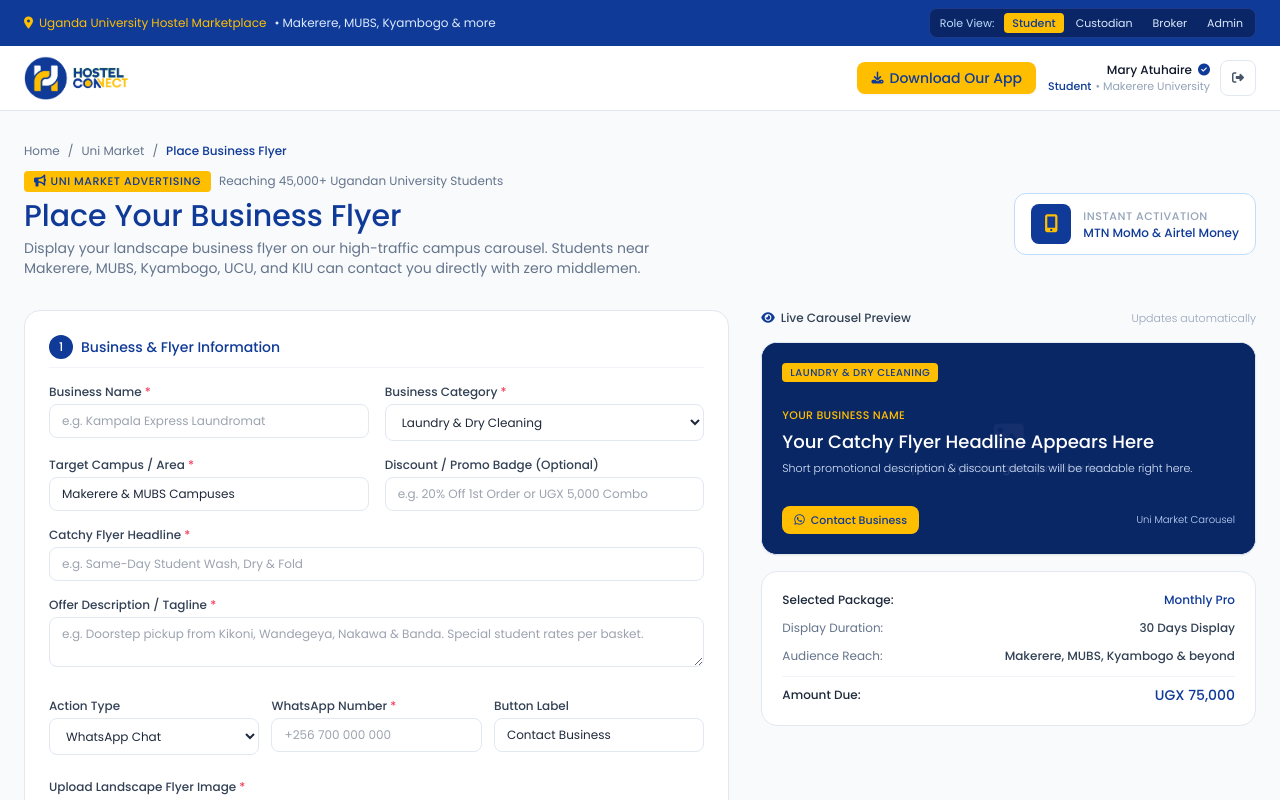
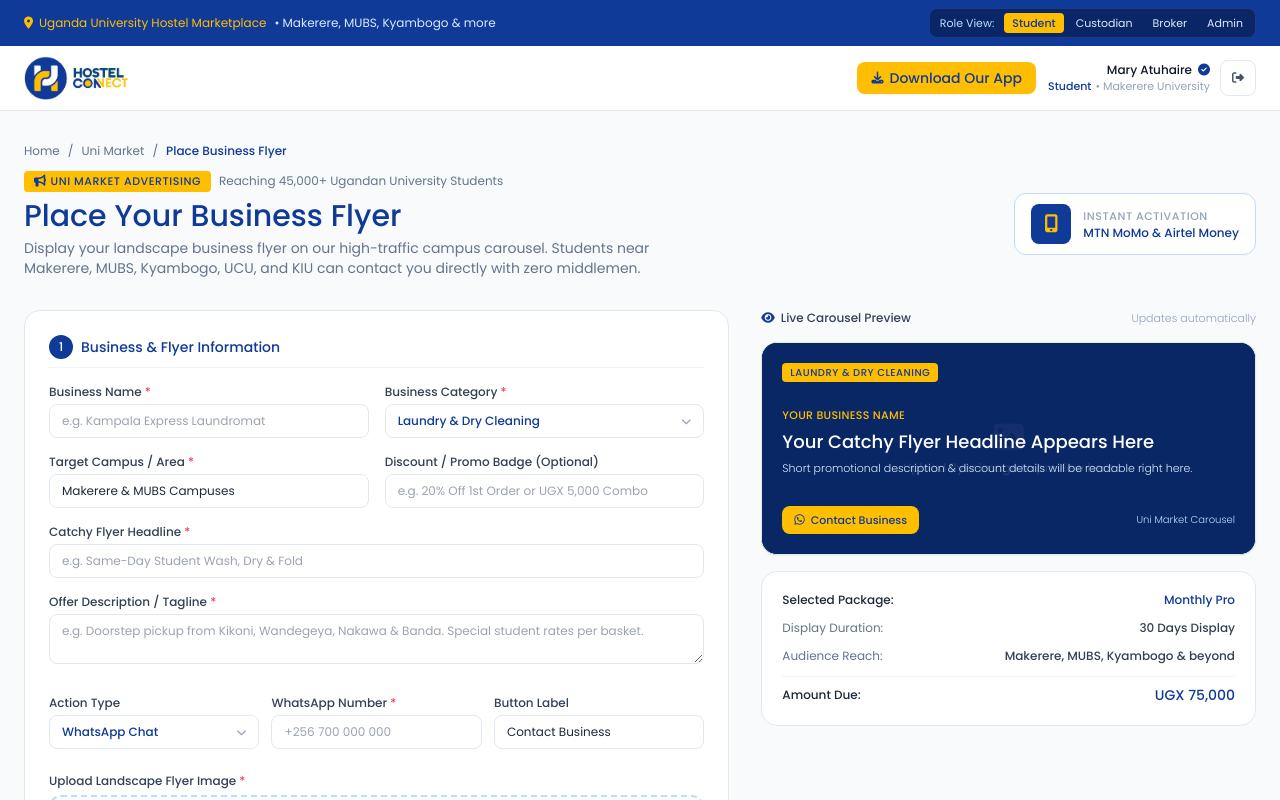
Before and after one commit to ladsontech/hostel_connect, a Next.js app: page /uni-market/advertise in a window 1280 px wide. Shown: the top 800 px of the page. Built offline with nearby package versions, Linux system fonts and the light colour scheme.

Commit message:
Replace all native selects app-wide with bounded custom dropdown menus

```diff
--- a/src/app/uni-market/advertise/page.tsx
+++ b/src/app/uni-market/advertise/page.tsx
@@ -6,6 +6,7 @@ import { useRouter } from 'next/navigation';
 import Navbar from '@/components/Navbar';
 import Footer from '@/components/Footer';
 import FaIcon from '@/components/FaIcon';
+import BoundedSelect from '@/components/BoundedSelect';
 import { formatUGX } from '@/lib/utils';
 import { BusinessFlyer } from '@/components/UniMarketCarousel';
 
@@ -287,22 +288,23 @@ export default function AdvertisePage() {
                   <label className="block text-slate-700 font-medium mb-1">
                     Business Category <span className="text-rose-500">*</span>
                   </label>
-                  <select
+                  <BoundedSelect
                     value={category}
-                    onChange={(e) => setCategory(e.target.value)}
-                    className="w-full px-3 py-2 rounded-lg border border-slate-200 focus:outline-hidden focus:border-[#0f3a98] text-slate-800 bg-white"
-                  >
-                    <option value="Laundry & Dry Cleaning">Laundry & Dry Cleaning</option>
-                    <option value="Student Cafe & Meals">Student Cafe & Meals</option>
-                    <option value="Laptop & Phone Repair">Laptop & Phone Repair</option>
-                    <option value="Printing & Binding">Printing & Binding</option>
-                    <option value="Campus Transit & Boda">Campus Transit & Boda</option>
-                    <option value="Gym & Student Wellness">Gym & Student Wellness</option>
-                    <option value="Supermarket & Essentials">Supermarket & Essentials</option>
-                    <option value="Salon & Grooming">Salon & Grooming</option>
-                    <option value="Hostel Furnishing & Decor">Hostel Furnishing & Decor</option>
-                    <option value="Campus Services">Campus Services</option>
-                  </select>
+                    onChange={setCategory}
+                    className="text-xs"
+                    options={[
+                      { value: 'Laundry & Dry Cleaning', label: 'Laundry & Dry Cleaning' },
+                      { value: 'Student Cafe & Meals', label: 'Student Cafe & Meals' },
+                      { value: 'Laptop & Phone Repair', label: 'Laptop & Phone Repair' },
+                      { value: 'Printing & Binding', label: 'Printing & Binding' },
+                      { value: 'Campus Transit & Boda', label: 'Campus Transit & Boda' },
+                      { value: 'Gym & Student Wellness', label: 'Gym & Student Wellness' },
+                      { value: 'Supermarket & Essentials', label: 'Supermarket & Essentials' },
+                      { value: 'Salon & Grooming', label: 'Salon & Grooming' },
+                      { value: 'Hostel Furnishing & Decor', label: 'Hostel Furnishing & Decor' },
+                      { value: 'Campus Services', label: 'Campus Services' },
+                    ]}
+                  />
                 </div>
 
                 <div>
@@ -367,15 +369,16 @@ export default function AdvertisePage() {
                   <label className="block text-xs text-slate-700 font-medium mb-1">
                     Action Type
                   </label>
-                  <select
+                  <BoundedSelect<'whatsapp' | 'call' | 'link'>
                     value={contactType}
-                    onChange={(e) => setContactType(e.target.value as any)}
-                    className="w-full px-3 py-2 rounded-lg border border-slate-200 focus:outline-hidden focus:border-[#0f3a98] text-xs text-slate-800 bg-white"
-                  >
-                    <option value="whatsapp">WhatsApp Chat</option>
-                    <option value="call">Phone Call</option>
-                    <option value="link">Website Link</option>
-                  </select>
+                    onChange={setContactType}
+                    className="text-xs"
+                    options={[
+                      { value: 'whatsapp', label: 'WhatsApp Chat' },
+                      { value: 'call', label: 'Phone Call' },
+                      { value: 'link', label: 'Website Link' },
+                    ]}
+                  />
                 </div>
 
                 <div>
--- a/src/components/AuthModal.tsx
+++ b/src/components/AuthModal.tsx
@@ -5,6 +5,7 @@ import { useRouter } from 'next/navigation';
 import { useAuth } from '@/lib/auth-context';
 import { UserRole } from '@/types';
 import FaIcon from './FaIcon';
+import BoundedSelect from './BoundedSelect';
 
 interface AuthModalProps {
   isOpen: boolean;
@@ -544,17 +545,19 @@ export default function AuthModal({ isOpen, onClose, initialMode = 'login' }: Au
                 <div>
                   <label className="block text-xs font-medium text-slate-700 mb-1">University & Course</label>
                   <div className="space-y-2">
-                    <select
+                    <BoundedSelect
                       value={university}
-                      onChange={e => setUniversity(e.target.value)}
-                      className="w-full px-3 py-2 text-sm rounded-xl border border-slate-300 focus:outline-none focus:ring-2 focus:ring-[#0f3a98] font-normal bg-white"
-                    >
-                      <option>Makerere University</option>
-                      <option>MUBS (Makerere Business School)</option>
-                      <option>Kyambogo University</option>
-                      <option>Uganda Christian University (UCU)</option>
-                      <option>KIU (Kampala International University)</option>
-                    </select>
+                      onChange={setUniversity}
+                      className="text-sm"
+                      buttonClassName="rounded-xl border-slate-300"
+                      options={[
+                        { value: 'Makerere University', label: 'Makerere University' },
+                        { value: 'MUBS (Makerere Business School)', label: 'MUBS (Makerere Business School)' },
+                        { value: 'Kyambogo University', label: 'Kyambogo University' },
+                        { value: 'Uganda Christian University (UCU)', label: 'Uganda Christian University (UCU)' },
+                        { value: 'KIU (Kampala International University)', label: 'KIU (Kampala International University)' },
+                      ]}
+                    />
                     <input
                       type="text"
                       placeholder="Course name (e.g. B. Education)"
--- /dev/null
+++ b/src/components/BoundedSelect.tsx
@@ -0,0 +1,98 @@
+'use client';
+
+import React, { useState, useEffect, useRef } from 'react';
+import FaIcon from './FaIcon';
+
+export interface BoundedSelectOption<T extends string = string> {
+  value: T;
+  label: string;
+}
+
+/**
+ * Bounded custom dropdown menu styled in Hostel Connect theme blue (#0f3a98)
+ * that stays strictly within its container width on mobile frames without
+ * native OS <select> popup overflow.
+ */
+export default function BoundedSelect<T extends string = string>({
+  value,
+  options,
+  onChange,
+  placeholder = 'Select option...',
+  className = '',
+  buttonClassName = '',
+  menuClassName = '',
+}: {
+  value: T;
+  options: BoundedSelectOption<T>[];
+  onChange: (next: T) => void;
+  placeholder?: string;
+  className?: string;
+  buttonClassName?: string;
+  menuClassName?: string;
+}) {
+  const [open, setOpen] = useState(false);
+  const rootRef = useRef<HTMLDivElement>(null);
+
+  useEffect(() => {
+    const handleOutside = (e: MouseEvent) => {
+      if (rootRef.current && !rootRef.current.contains(e.target as Node)) {
+        setOpen(false);
+      }
+    };
+    if (open) {
+      document.addEventListener('mousedown', handleOutside);
+    }
+    return () => document.removeEventListener('mousedown', handleOutside);
+  }, [open]);
+
+  const currentLabel = options.find(o => o.value === value)?.label || placeholder;
+
+  return (
+    <div ref={rootRef} className={`relative w-full ${className}`}>
+      <button
+        type="button"
+        onClick={() => setOpen(prev => !prev)}
+        aria-expanded={open}
+        className={`w-full px-3 py-2 rounded-lg border border-slate-200 bg-white flex items-center justify-between gap-2 text-left transition hover:border-[#0f3a98] focus:outline-none focus:ring-2 focus:ring-[#0f3a98] ${buttonClassName}`}
+      >
+        <span className="truncate font-medium text-[#0f3a98]">{currentLabel}</span>
+        <FaIcon
+          icon="fa-solid fa-chevron-down"
+          className={`text-[10px] text-slate-400 shrink-0 transition-transform ${
+            open ? 'rotate-180 text-[#0f3a98]' : ''
+          }`}
+        />
+      </button>
+
+      {open && (
+        <div
+          className={`absolute left-0 right-0 mt-1 rounded-xl border border-slate-200 bg-white shadow-xl z-40 overflow-hidden max-h-60 overflow-y-auto py-1 ${menuClassName}`}
+        >
+          {options.map(opt => {
+            const active = opt.value === value;
+            return (
+              <button
+                key={opt.value}
+                type="button"
+                onClick={() => {
+                  onChange(opt.value);
+                  setOpen(false);
+                }}
+                className={`w-full px-3 py-2 text-left text-xs transition flex items-center justify-between gap-2 ${
+                  active
+                    ? 'bg-[#0f3a98] text-white font-semibold'
+                    : 'text-slate-700 hover:bg-[#edf2fc] hover:text-[#0f3a98] font-medium'
+                }`}
+              >
+                <span className="truncate">{opt.label}</span>
+                {active && (
+                  <FaIcon icon="fa-solid fa-check" className="text-[10px] text-[#ffbe00] shrink-0" />
+                )}
+              </button>
+            );
+          })}
+        </div>
+      )}
+    </div>
+  );
+}
--- a/src/components/CustomSelect.tsx
+++ b/src/components/CustomSelect.tsx
@@ -88,7 +88,7 @@ export default function CustomSelect({
       {/* Floating Menu */}
       {isOpen && (
         <div
-          className={`absolute ${align === 'right' ? 'right-0' : 'left-0'} top-full mt-1.5 ${menuWidthClass} bg-white rounded-xl shadow-xl border border-slate-200/90 py-1.5 z-50 animate-in fade-in zoom-in-95 duration-150 max-h-64 overflow-y-auto`}
+          className={`absolute ${align === 'right' ? 'right-0' : 'left-0'} top-full mt-1.5 ${menuWidthClass} max-w-[calc(100vw-2rem)] bg-white rounded-xl shadow-xl border border-slate-200/90 py-1.5 z-50 animate-in fade-in zoom-in-95 duration-150 max-h-64 overflow-y-auto`}
         >
           {options.map((option) => {
             const isSelected = option.id === value;
```
Also changed, not shown: src/app/admin/page.tsx (+19 -20 lines), src/app/hostels/[id]/page.tsx (+13 -11 lines), src/app/seller/page.tsx (+17 -87 lines).
